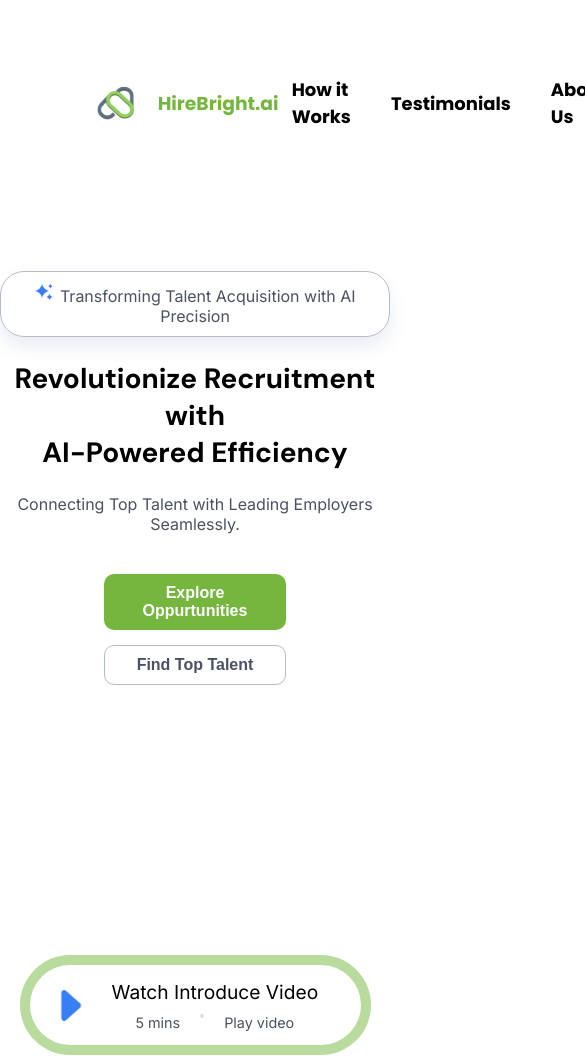
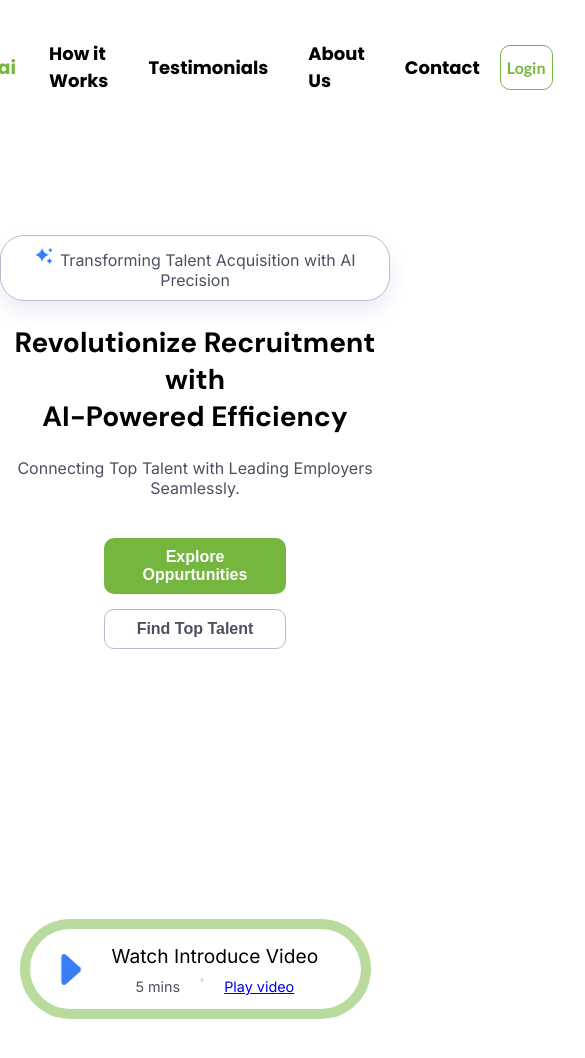
Before and after one commit to sanjanats7/webknot_week1_major_assignment, a plain HTML site: page index.html in a window 390 px wide. Shown: the top 1058 px of the page, 585 px wide, since content can reach past the window. Drawn offline with Linux system fonts and the light colour scheme.

Commit message:
media query changed

```diff
--- a/index.html
+++ b/index.html
@@ -53,7 +53,7 @@
             <div class="sub_texts">
               <span>5 mins</span>
               <img src="dot.png" alt="dot" />
-              <span>Play video</span>
+              <span><a href="https://www.youtube.com/watch?v=ly36kn0ug4k&pp=ygUZaG93IHRvIGxpbmsgdmlkZW9zIGluIGNzcw%3D%3D">Play video</a></span>
             </div>
           </div>
         </div>
--- a/styles.css
+++ b/styles.css
@@ -6,7 +6,6 @@
 }
 body {
   margin: auto;
-  font-family: Arial, sans-serif;
 }
 
 /* Styles for header */
@@ -705,6 +704,17 @@ footer {
   justify-content: center;
 }
 @media screen and (max-width: 1440px) {
+  header {
+    display: flex;
+    justify-content: center;
+    flex-direction: row;
+    gap: 20px;
+    margin-top: 20px;
+  }
+  nav ul {
+    display: flex;
+    flex-direction: row;
+  }
   .video_section {
     width: 90%;
     margin: 0 auto 138px auto;
@@ -725,6 +735,17 @@ footer {
 }
 
 @media screen and (max-width: 1200px) {
+  header {
+    display: flex;
+    justify-content: center;
+    flex-direction: row;
+    gap: 20px;
+    margin-top: 20px;
+  }
+  nav ul {
+    display: flex;
+    flex-direction: row;
+  }
   .testimonials_container {
     flex-wrap: wrap;
     justify-content: center;
@@ -757,6 +778,17 @@ footer {
 }
 
 @media screen and (max-width: 992px) {
+  header {
+    display: flex;
+    justify-content: center;
+    flex-direction: row;
+    gap: 20px;
+    margin-top: 20px;
+  }
+  nav ul {
+    display: flex;
+    flex-direction: row;
+  }
   .text2 {
     font-size: 36px;
   }
@@ -831,6 +863,17 @@ footer {
 }
 
 @media screen and (max-width: 768px) {
+  header {
+    display: flex;
+    justify-content: center;
+    flex-direction: row;
+    gap: 20px;
+    margin-top: 20px;
+  }
+  nav ul {
+    display: flex;
+    flex-direction: row;
+  }
   .text2 {
     font-size: 32px;
   }
@@ -872,6 +915,17 @@ footer {
 }
 
 @media screen and (max-width: 576px) {
+  header {
+    display: flex;
+    justify-content: center;
+    flex-direction: row;
+    gap: 20px;
+    margin-top: 20px;
+  }
+  nav ul {
+    display: flex;
+    flex-direction: row;
+  }
   .text2 {
     font-size: 28px;
   }
@@ -924,6 +978,17 @@ footer {
 }
 
 @media screen and (max-width: 375px) {
+  header {
+    display: flex;
+    justify-content: center;
+    flex-direction: row;
+    gap: 20px;
+    margin-top: 20px;
+  }
+  nav ul {
+    display: flex;
+    flex-direction: row;
+  }
   .text2 {
     font-size: 24px;
   }
```
